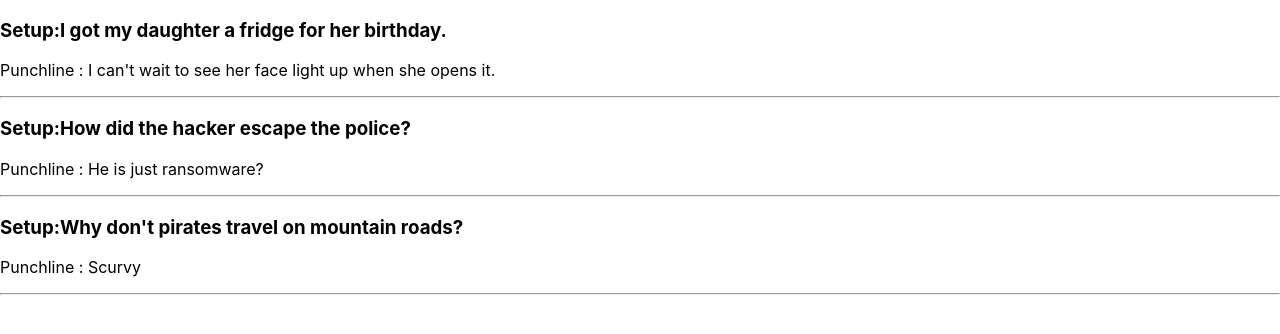
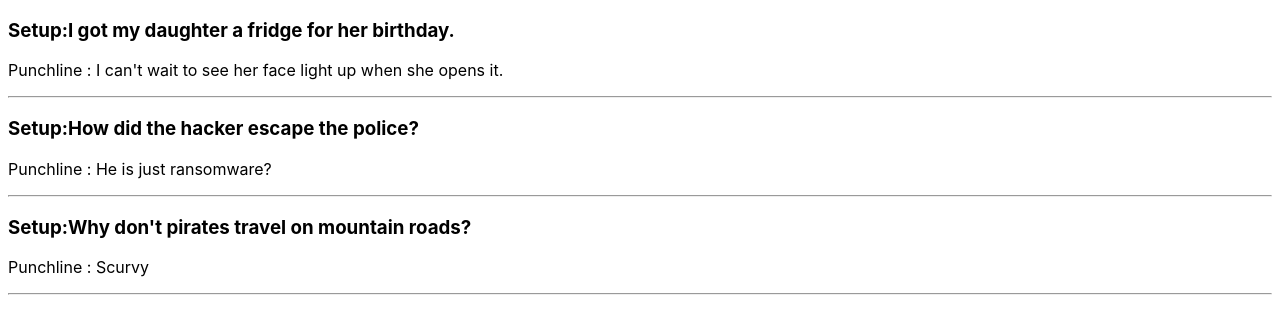
Before and after one commit to saivigneo/Props-and-States, a React (Create React App) app in the folder Props and states/: page / in a window 1280 px wide. Shown: the top 334 px of the page. Built offline with nearby package versions, Linux system fonts and the light colour scheme.

Commit message:
Update index.css

```diff
--- a/Props and states/src/index.css
+++ b/Props and states/src/index.css
@@ -1,13 +1,12 @@
 body {
-  margin: 0;
-  font-family: -apple-system, BlinkMacSystemFont, 'Segoe UI', 'Roboto', 'Oxygen',
+  margin: 10;
+  font-family: -source-code-pro, BlinkMacSystemFont, 'Segoe UI', 'Roboto', 'Oxygen',
     'Ubuntu', 'Cantarell', 'Fira Sans', 'Droid Sans', 'Helvetica Neue',
     sans-serif;
   -webkit-font-smoothing: antialiased;
-  -moz-osx-font-smoothing: grayscale;
 }
 
 code {
-  font-family: source-code-pro, Menlo, Monaco, Consolas, 'Courier New',
+  font-family: Menlo, Menlo, Monaco, Consolas, 'Courier New',
     monospace;
 }
```
